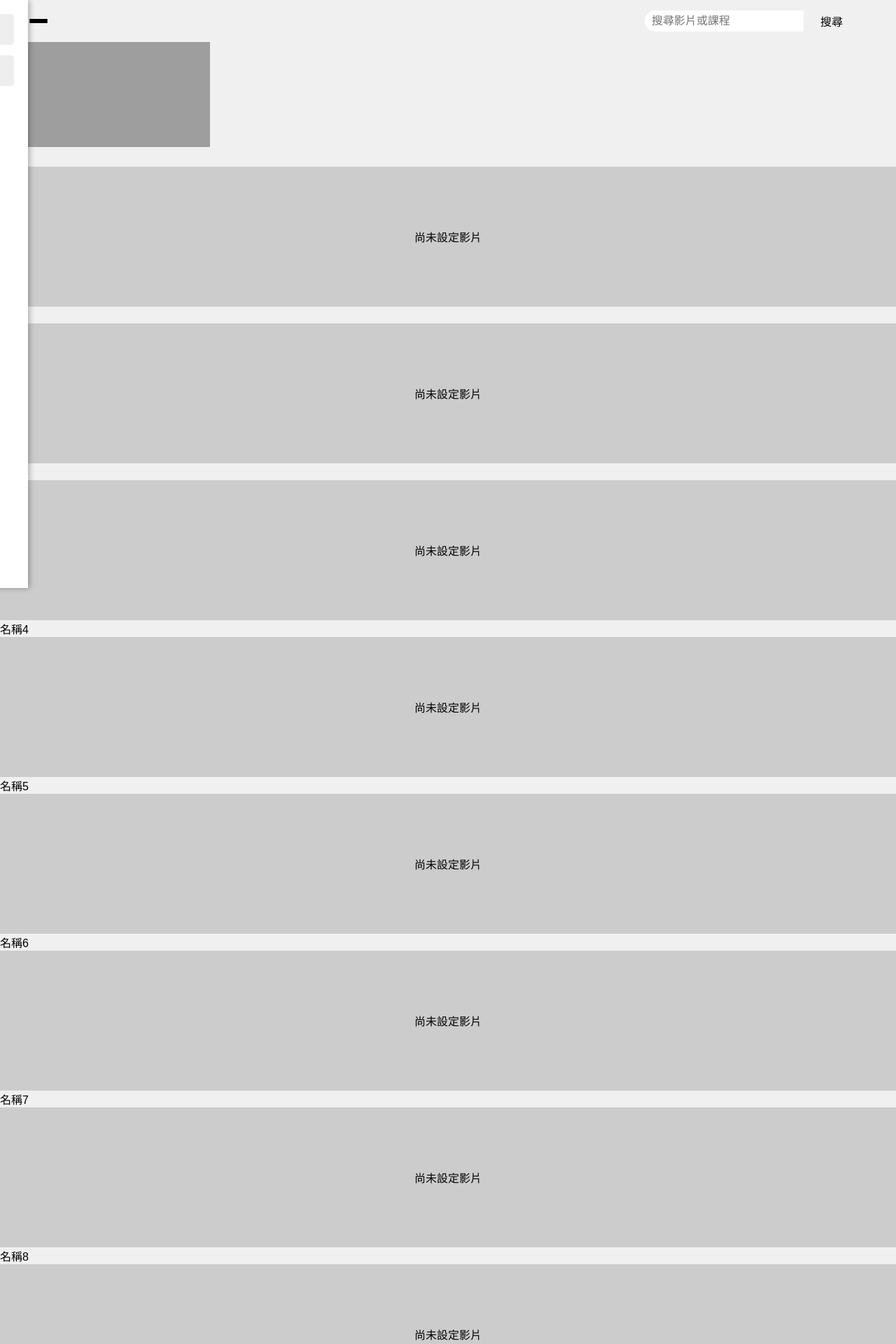
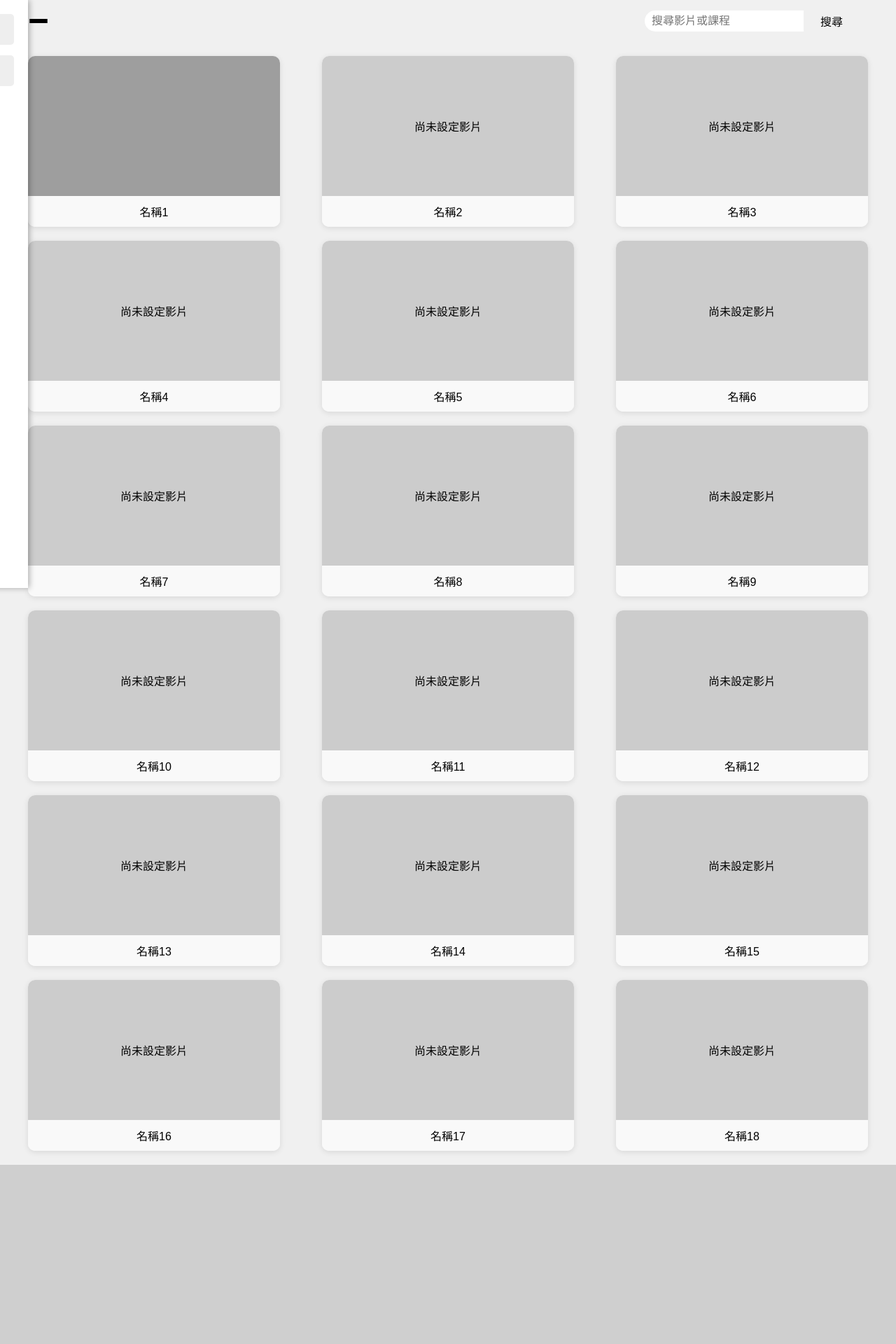
Before and after one commit to bensoncheng1118-coder/my-backend5, a Flask app: template templates/index.html in a window 1280 px wide. Shown: the top 1920 px of the page at 70% size. After the commit the page ends 1664 px from the top, so only its background shows below. Run offline with Flask 3, Linux system fonts and the light colour scheme; the template is opened without the code that fills it: most values are stand-ins (such as "Sample title", 1, 10 or a date in 2020); some libraries are stand-ins or nearby versions; grey boxes are pictures that could not be loaded.

Commit message:
Update index.html

```diff
--- a/templates/index.html
+++ b/templates/index.html
@@ -168,6 +168,37 @@
   #side-form button:hover, #side-form a:hover {
     background-color: #ccc;
   }
+
+.video-grid {
+  display: grid;
+  grid-template-columns: repeat(3, 1fr); /* 三欄 */
+  gap: 20px; /* 影片間距 */
+  padding: 20px;
+  justify-items: center;
+}
+
+.video-item {
+  width: 100%;
+  max-width: 360px; /* 控制每個影片寬度 */
+  background-color: white;
+  border-radius: 10px;
+  overflow: hidden;
+  box-shadow: 0 2px 8px rgba(0,0,0,0.1);
+  text-align: center;
+}
+
+.video-item iframe {
+  width: 100%;
+  height: 200px;
+  display: block;
+}
+
+.video-title {
+  padding: 10px;
+  font-size: 1em;
+  background-color: #f9f9f9;
+}
+
 </style>
 </head>
 <body>
```
